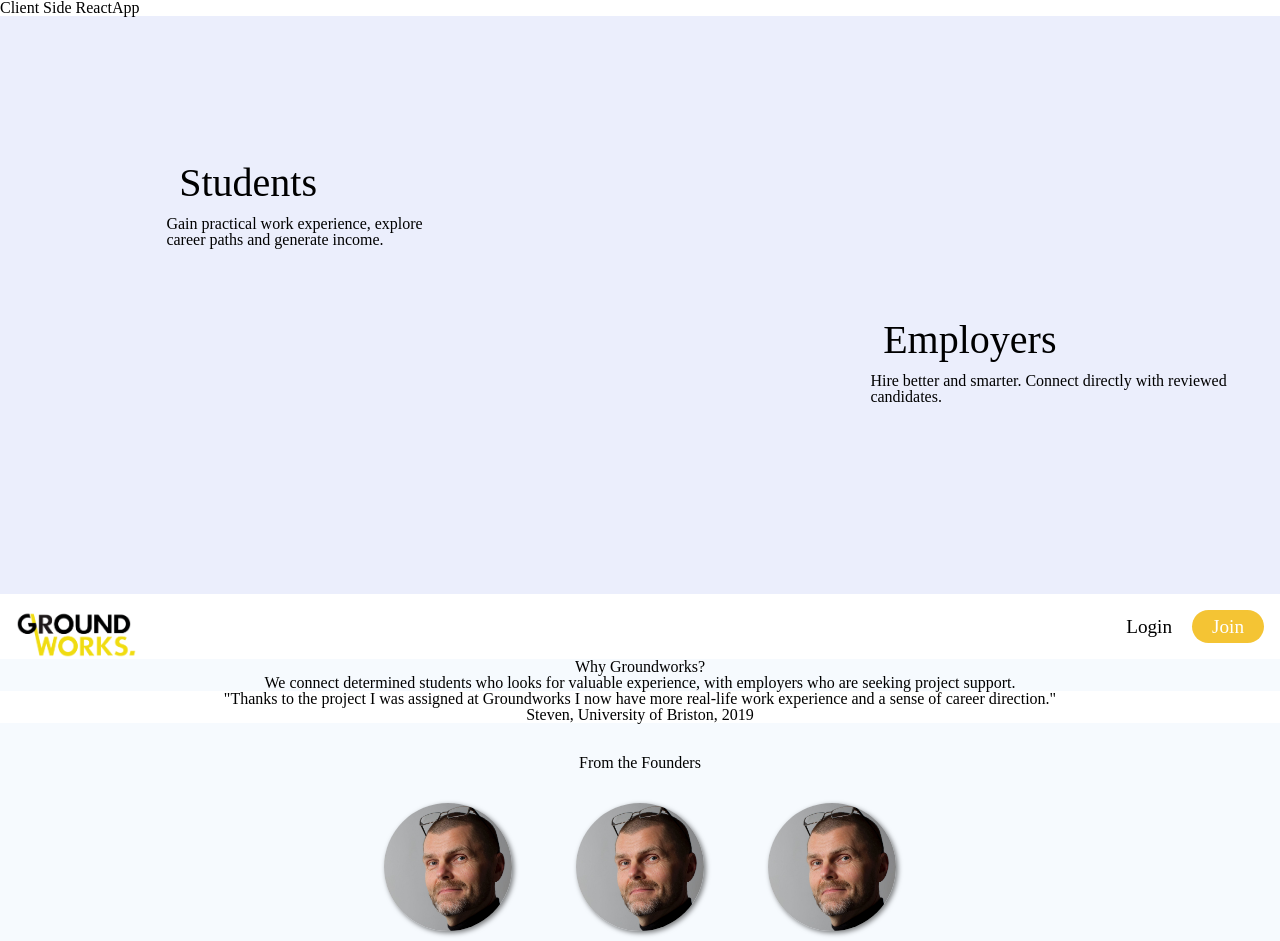
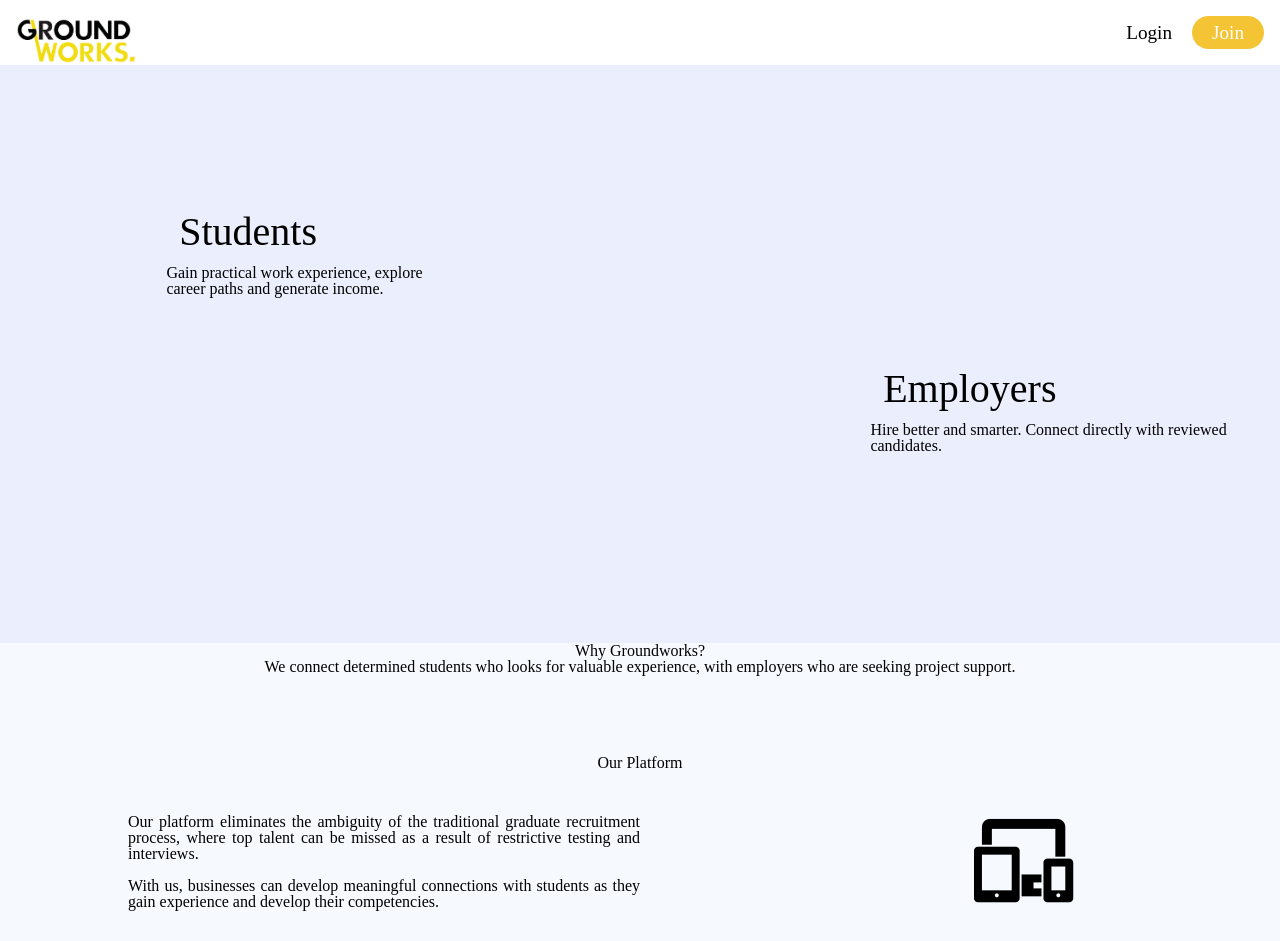
Before and after one commit to FAC-Sixteen/groundworks, a React app: page / in a window 1280 px wide. Shown: the top 941 px of the page. Built offline with nearby package versions, Linux system fonts and the light colour scheme; the HTML template or start-up script is replaced by a standard one.

Commit message:
Merge App.js file
- Conflicts between branches
Relates #44

```diff
--- a/src/App.js
+++ b/src/App.js
@@ -1,21 +1,22 @@
 import React, { Component } from "react";
-import NavBar from "./components/Navbar/NavBar";
-import Footer from "./components/Footer/Footer";
 import "./normalize.css";
 import "./App.css";
 
+import NavBar from "./components/Navbar/NavBar";
+import Header from "./components/Homepage/Header/Header";
 import Info from "./components/Homepage/Info/Info";
-import Header from "./components/Homepage/Header/Header";
+import Ourplatform from "./components/Homepage/Ourplatform/Ourplatform.js";
 import Testimonials from "./components/Homepage/Testimonials/Testimonials.js";
 import Founders from "./components/Homepage/Founders/Founders";
+import Footer from "./components/Footer/Footer";
 
 const App = () => {
   return (
     <div>
-      <h1>Client Side ReactApp</h1>
+      <NavBar />
       <Header />
-      <NavBar />
       <Info />
+      <Ourplatform />
       <Testimonials />
       <Founders />
       <Footer />
```
